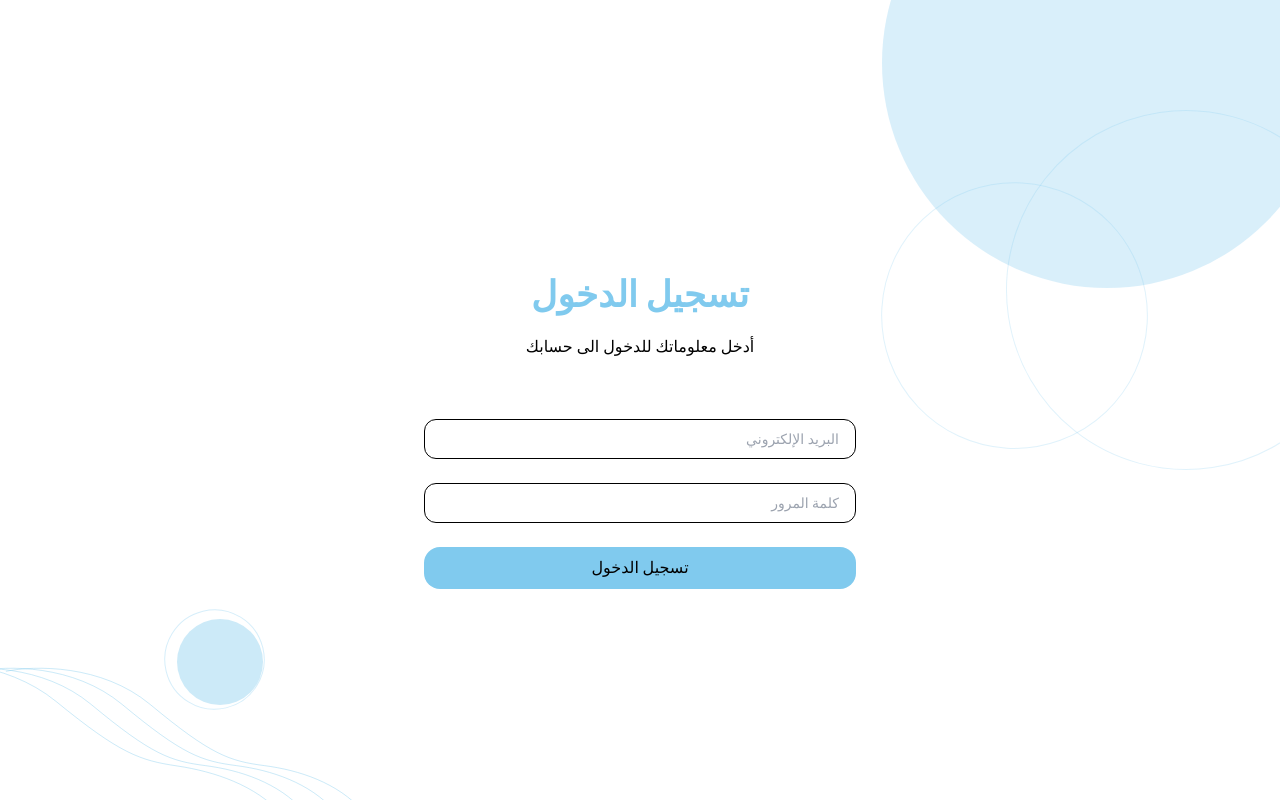
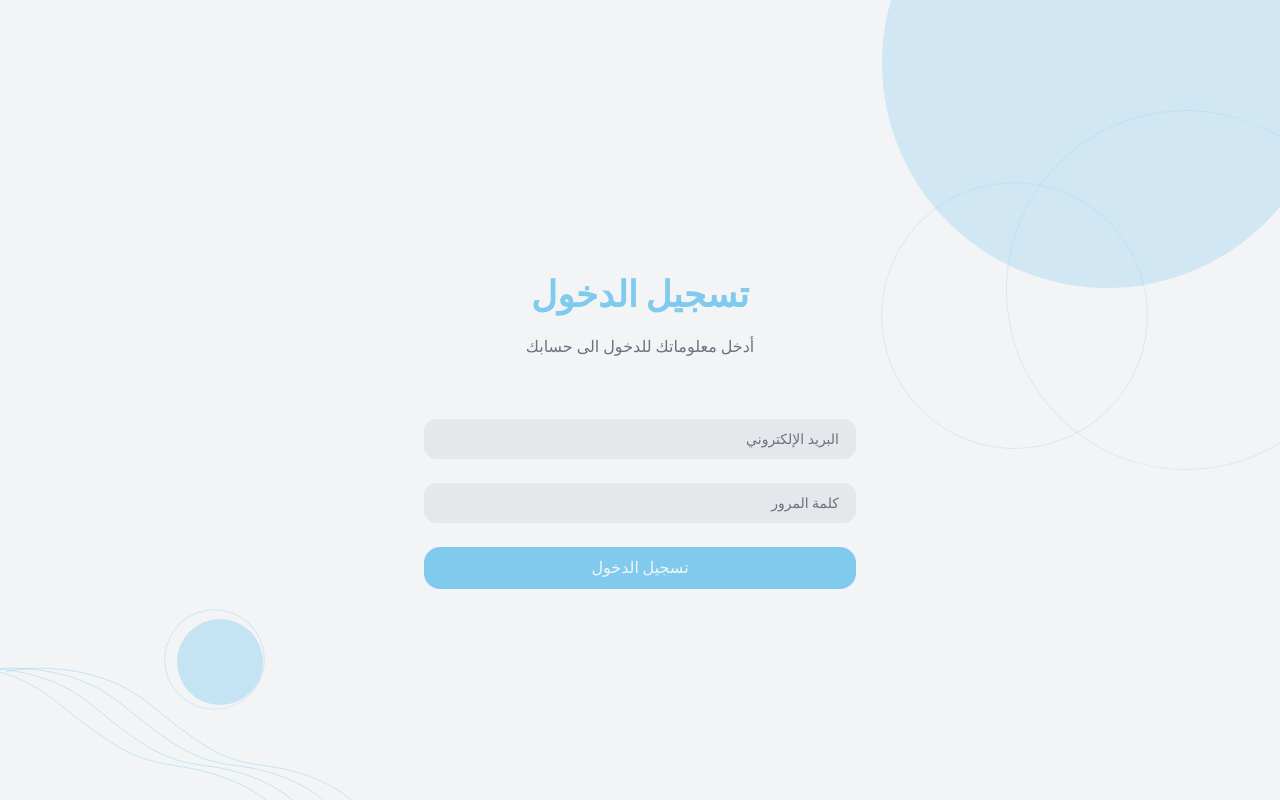
Before and after one commit to maytham553/inventory-mangment-front, a Vue app: page /login in a window 1280 px wide. Built offline with nearby package versions, Linux system fonts and the light colour scheme; what vue3-apexcharts would draw is missing.

Commit message:
Fix:fixed style color

```diff
--- a/tailwind.config.js
+++ b/tailwind.config.js
@@ -10,7 +10,7 @@ module.exports = {
         transparent: 'transparent',
         white: '#FFFFFF',
         black: '#1C2434',
-        red: '#FB5454',
+        // red: '#FB5454',
         'black-2': '#010101',
         body: '#64748B',
         bodydark: '#AEB7C0',
@@ -19,7 +19,7 @@ module.exports = {
         primary: '#3C50E0',
         secondary: '#80CAEE',
         stroke: '#E2E8F0',
-        gray: '#EFF4FB',
+        // gray: '#EFF4FB',
         graydark: '#333A48',
         'gray-2': '#F7F9FC',
         'gray-3': '#FAFAFA',
```
